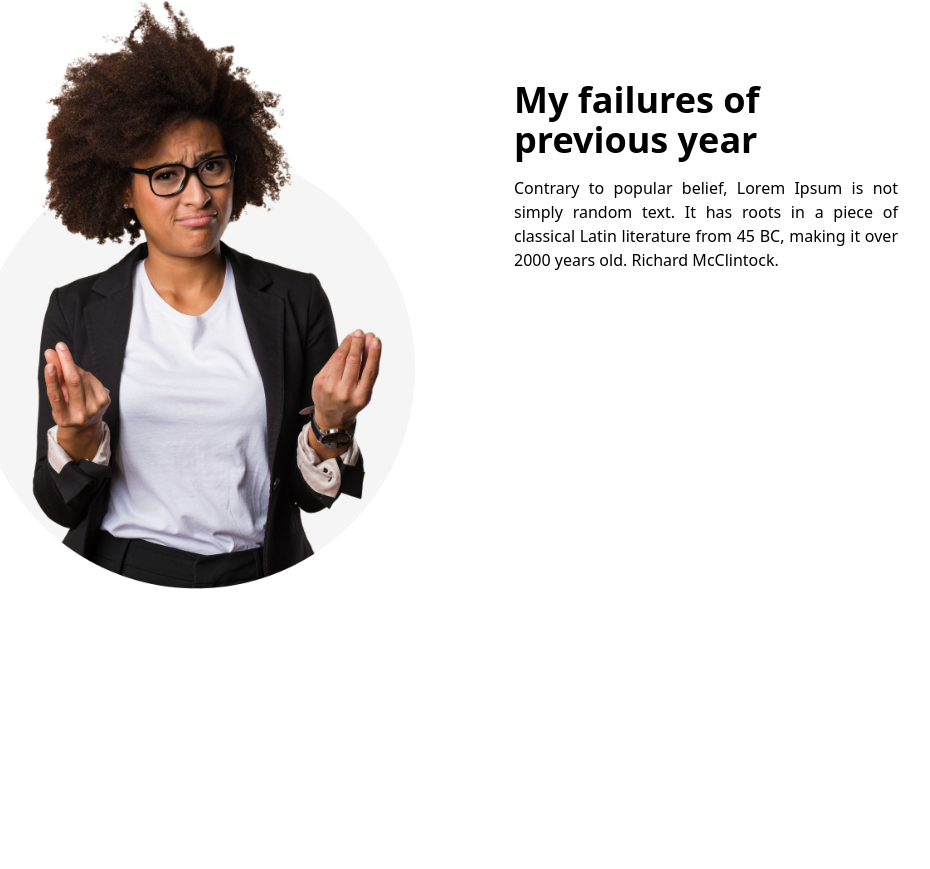
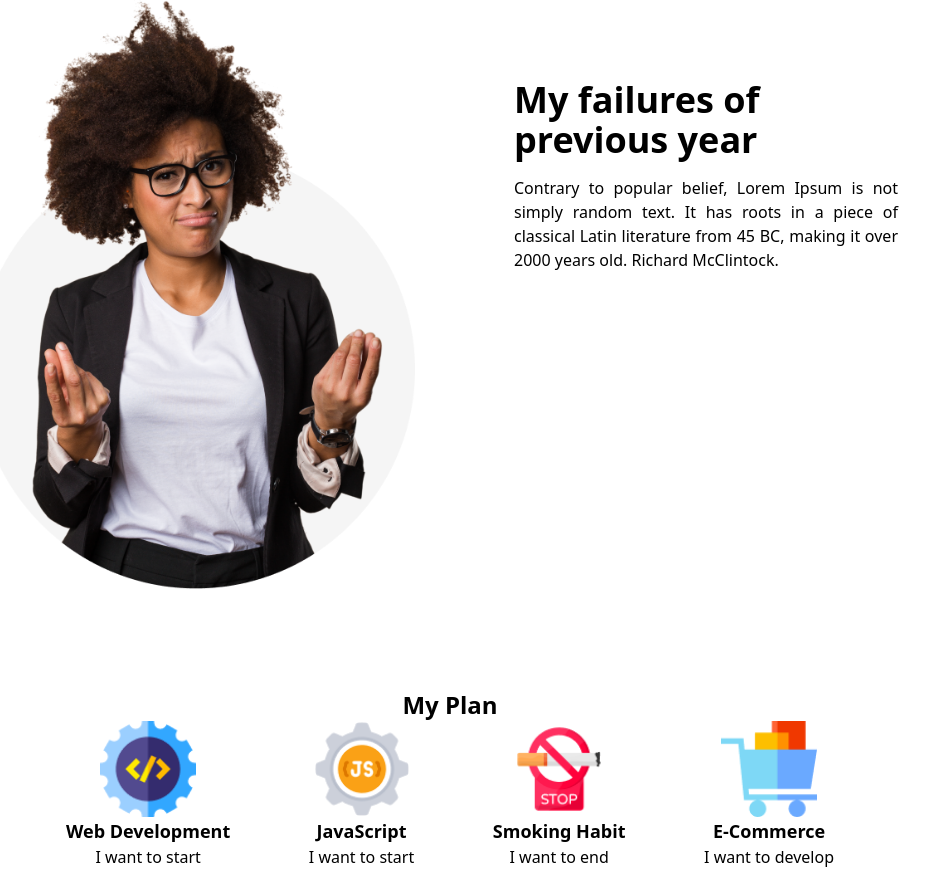
Before and after one commit to pally0091/new-year-new-me, a plain HTML site: page frame3.html in a window 1280 px wide. Shown: the part 978-1847 px from the top of the page, without its empty margins (190-1120 px from the left). Before the commit the page ends 1667 px from the top, so only its background shows below. Drawn offline with nearby package versions, Linux system fonts and the light colour scheme.

Commit message:
plan added

```diff
--- a/frame3.html
+++ b/frame3.html
@@ -22,8 +22,8 @@
     <!-- Banner -->
     <div id="banner3" class="h-[800px] justify-end flex">
         <div class="w-1/4 py-48 px-8 mx-16 h-[800px]">
-            <h1 class="text-right text-4xl font-bold">All Thinks Are <br> Possible If You <br> Belive</h1>
-            <p class="text-right">There are many variations of passages of Lorem Ipsum available, but the majority have suffered
+            <h1 class="text-right text-4xl font-bold text-white">All Thinks Are <br> Possible If You <br> Belive</h1>
+            <p class="text-right text-white">There are many variations of passages of Lorem Ipsum available, but the majority have suffered
                 alteration in some form,
                 by injected humour, or randomised words</p>
             <div class="text-right">
@@ -43,6 +43,32 @@
                 from 45 BC, making it over 2000 years old. Richard McClintock.</p>
         </div>
     </div>
+    <!-- Plan -->
+    <div class="w-[60%] mx-auto">
+        <h2 class="text-2xl font-bold text-center">My Plan</h2>
+        <div class="flex justify-between">
+            <div class="text-center">
+                <img class="mx-auto w-24" src="/images/icons/web.png" alt="">
+                <h3 class="font-semibold text-lg">Web Development</h3>
+                <p>I want to start</p>
+            </div>
+            <div class="text-center">
+                <img class="mx-auto w-24" src="/images/icons/js.png" alt="">
+                <h3 class="font-semibold text-lg">JavaScript</h3>
+                <p>I want to start</p>
+            </div>
+            <div class="text-center">
+                <img class="mx-auto w-24" src="/images/icons/smoke.png" alt="">
+                <h3 class="font-semibold text-lg">Smoking Habit</h3>
+                <p>I want to end</p>
+            </div>
+            <div class="text-center">
+                <img class="mx-auto w-24" src="/images/icons/ecom.png" alt="">
+                <h3 class="font-semibold text-lg">E-Commerce</h3>
+                <p>I want to develop</p>
+            </div>
+        </div>
+    </div>
 </body>
 
 </html>
```
Also changed, not shown: frame2.html (+26 -0 lines), index.html (+26 -0 lines).
